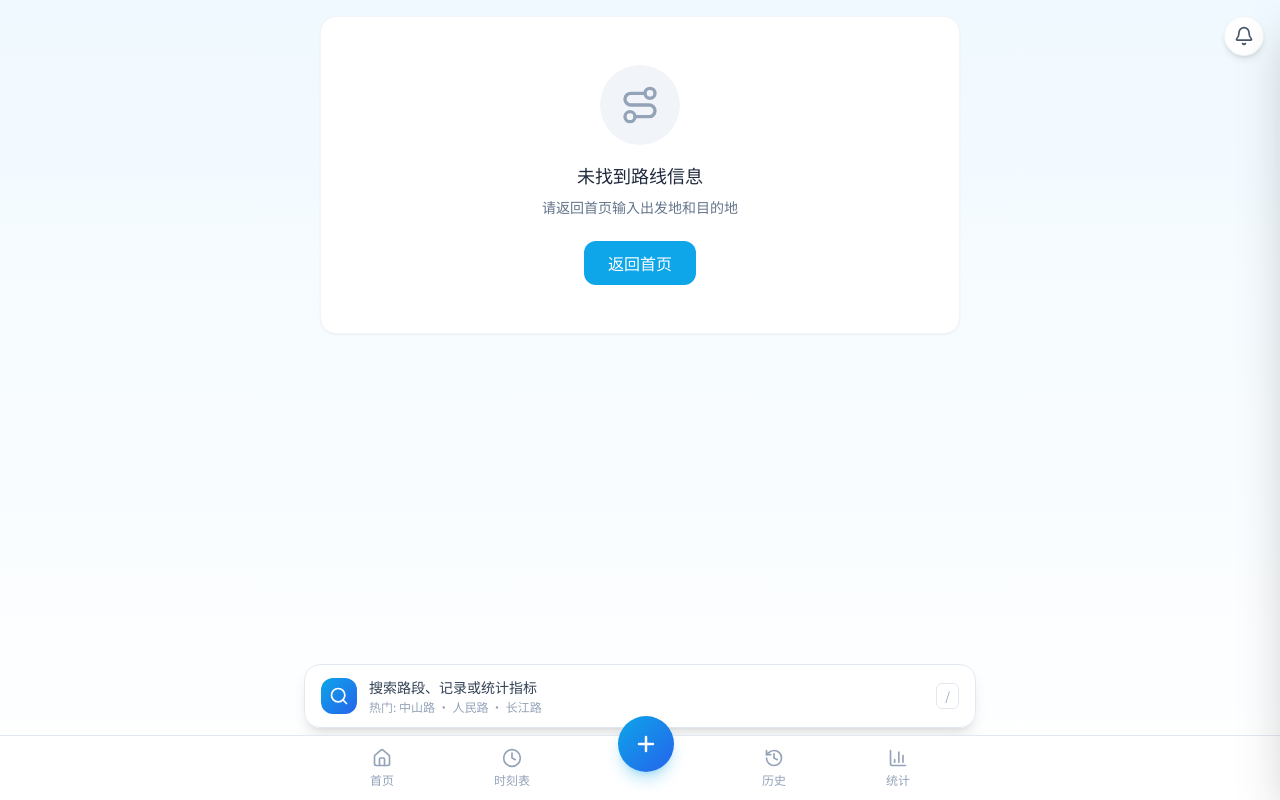
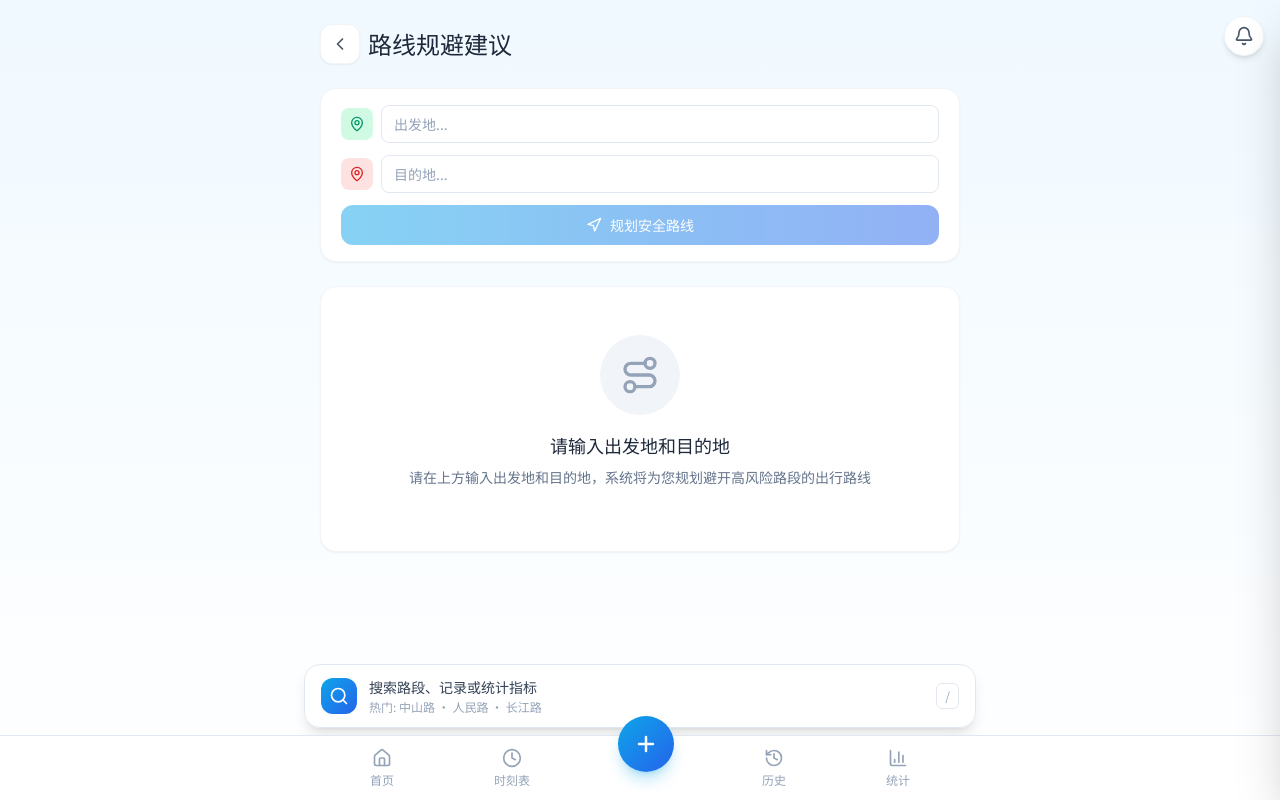
Before and after one commit to DDD520-DEL/ljy-31, a React (Vite) app: page /route in a window 1280 px wide. Built offline with nearby package versions, Linux system fonts and the light colour scheme.

Commit message:
.4016937876353100:2b03a98b94b1f916c801a026192545c7_6a383f8ed38624db40fd9af3.6a384463d38624db40fd9f6a.6a38446394a2145adda6dd34:Trae CN.T(2026/6/22 04:06:59)

```diff
--- a/src/pages/Dashboard.tsx
+++ b/src/pages/Dashboard.tsx
@@ -187,14 +187,12 @@ export default function Dashboard() {
             </div>
             <button
               onClick={() => {
-                if (origin.trim() && destination.trim()) {
-                  const params = new URLSearchParams();
-                  params.set('origin', origin.trim());
-                  params.set('destination', destination.trim());
-                  navigate(`/route?${params.toString()}`);
-                }
+                const params = new URLSearchParams();
+                if (origin.trim()) params.set('origin', origin.trim());
+                if (destination.trim()) params.set('destination', destination.trim());
+                navigate(`/route?${params.toString()}`);
               }}
-              disabled={!origin.trim() || !destination.trim()}
+              disabled={false}
               className="w-full py-2.5 rounded-xl bg-gradient-to-r from-sky-500 to-blue-600 text-white font-medium text-sm flex items-center justify-center gap-2 disabled:opacity-50 disabled:cursor-not-allowed hover:opacity-90 transition-opacity"
             >
               <Navigation className="w-4 h-4" />
--- a/src/pages/RouteResult.tsx
+++ b/src/pages/RouteResult.tsx
@@ -30,19 +30,29 @@ export default function RouteResult() {
   const weather = useWeather();
   const getWeatherAdjustment = useGetWeatherAdjustment();
   const [selectedRouteId, setSelectedRouteId] = useState<string | null>(null);
-  const [isCalculating, setIsCalculating] = useState(true);
+  const [isCalculating, setIsCalculating] = useState(false);
 
   const searchParams = new URLSearchParams(location.search);
-  const origin = searchParams.get('origin') || '';
-  const destination = searchParams.get('destination') || '';
+  const urlOrigin = searchParams.get('origin') || '';
+  const urlDestination = searchParams.get('destination') || '';
+  const focusRoad = searchParams.get('focusRoad') || '';
   const departureTime = searchParams.get('departureTime') || '';
 
+  const [originInput, setOriginInput] = useState(urlOrigin);
+  const [destinationInput, setDestinationInput] = useState(urlDestination);
+  const [calculatedOrigin, setCalculatedOrigin] = useState('');
+  const [calculatedDestination, setCalculatedDestination] = useState('');
+
   const routeResult = useMemo(() => {
-    if (!origin || !destination) return null;
+    if (!calculatedOrigin || !calculatedDestination) return null;
 
     const weatherAdjFn = (prob: number) => getWeatherAdjustment(prob).adjustedProbability;
-    return calculateRouteAvoidance(predictions, { origin, destination, departureTime }, weatherAdjFn);
-  }, [predictions, origin, destination, departureTime, getWeatherAdjustment]);
+    return calculateRouteAvoidance(
+      predictions,
+      { origin: calculatedOrigin, destination: calculatedDestination, departureTime },
+      weatherAdjFn
+    );
+  }, [predictions, calculatedOrigin, calculatedDestination, departureTime, getWeatherAdjustment]);
 
   useEffect(() => {
     if (routeResult) {
@@ -50,6 +60,30 @@ export default function RouteResult() {
       setSelectedRouteId(routeResult.bestRouteId);
     }
   }, [routeResult]);
+
+  const handleCalculateRoute = () => {
+    if (!originInput.trim() || !destinationInput.trim()) return;
+    setIsCalculating(true);
+    setCalculatedOrigin(originInput.trim());
+    setCalculatedDestination(destinationInput.trim());
+
+    const params = new URLSearchParams();
+    params.set('origin', originInput.trim());
+    params.set('destination', destinationInput.trim());
+    if (departureTime) params.set('departureTime', departureTime);
+    navigate(`/route?${params.toString()}`, { replace: true });
+  };
+
+  const hasResult = calculatedOrigin && calculatedDestination;
+
+  useEffect(() => {
+    if (urlOrigin && urlDestination && !hasResult) {
+      setOriginInput(urlOrigin);
+      setDestinationInput(urlDestination);
+      setCalculatedOrigin(urlOrigin);
+      setCalculatedDestination(urlDestination);
+    }
+  }, [urlOrigin, urlDestination, hasResult]);
 
   const selectedRoute = routeResult?.routes.find((r) => r.id === selectedRouteId);
 
@@ -84,39 +118,6 @@ export default function RouteResult() {
     }
   };
 
-  if (!origin || !destination) {
-    return (
-      <div className="p-4">
-        <Card>
-          <CardContent className="text-center py-12">
-            <div className="w-20 h-20 mx-auto rounded-full bg-slate-100 flex items-center justify-center mb-4">
-              <Route className="w-10 h-10 text-slate-400" />
-            </div>
-            <h3 className="text-lg font-semibold text-slate-800 mb-2">未找到路线信息</h3>
-            <p className="text-slate-500 text-sm mb-6">请返回首页输入出发地和目的地</p>
-            <button
-              onClick={() => navigate('/')}
-              className="px-6 py-2.5 bg-sky-500 text-white rounded-xl font-medium hover:bg-sky-600 transition-colors"
-            >
-              返回首页
-            </button>
-          </CardContent>
-        </Card>
-      </div>
-    );
-  }
-
-  if (isCalculating || !routeResult) {
-    return (
-      <div className="p-4 flex items-center justify-center min-h-[60vh]">
-        <div className="text-center">
-          <div className="animate-spin w-10 h-10 border-4 border-sky-500 border-t-transparent rounded-full mx-auto mb-4" />
-          <p className="text-slate-500">正在计算最优路线...</p>
-        </div>
-      </div>
-    );
-  }
-
   return (
     <div className="p-4 space-y-6 pb-8">
       <div className="flex items-center gap-2 pt-2">
@@ -128,12 +129,82 @@ export default function RouteResult() {
         </button>
         <div>
           <h1 className="text-2xl font-bold text-slate-800">路线规避建议</h1>
-          <p className="text-slate-500 text-sm">
-            {origin} <ArrowRight className="w-3 h-3 inline mx-1" /> {destination}
-          </p>
+          {focusRoad && (
+            <p className="text-sm text-emerald-600">从「{focusRoad}」出发，规避高风险路段</p>
+          )}
         </div>
       </div>
 
+      <Card className="bg-white">
+        <CardContent className="py-4 space-y-3">
+          <div className="flex items-center gap-2">
+            <div className="w-8 h-8 rounded-lg bg-emerald-100 flex items-center justify-center flex-shrink-0">
+              <MapPin className="w-4 h-4 text-emerald-600" />
+            </div>
+            <input
+              type="text"
+              value={originInput}
+              onChange={(e) => setOriginInput(e.target.value)}
+              placeholder="出发地..."
+              className="flex-1 px-3 py-2 rounded-lg border border-slate-200 bg-white focus:border-sky-500 focus:ring-2 focus:ring-sky-500/20 outline-none text-sm text-slate-800 placeholder-slate-400"
+            />
+          </div>
+          <div className="flex items-center gap-2">
+            <div className="w-8 h-8 rounded-lg bg-red-100 flex items-center justify-center flex-shrink-0">
+              <MapPin className="w-4 h-4 text-red-600" />
+            </div>
+            <input
+              type="text"
+              value={destinationInput}
+              onChange={(e) => setDestinationInput(e.target.value)}
+              placeholder="目的地..."
+              className="flex-1 px-3 py-2 rounded-lg border border-slate-200 bg-white focus:border-sky-500 focus:ring-2 focus:ring-sky-500/20 outline-none text-sm text-slate-800 placeholder-slate-400"
+            />
+          </div>
+          <button
+            onClick={handleCalculateRoute}
+            disabled={!originInput.trim() || !destinationInput.trim() || isCalculating}
+            className="w-full py-2.5 rounded-xl bg-gradient-to-r from-sky-500 to-blue-600 text-white font-medium text-sm flex items-center justify-center gap-2 disabled:opacity-50 disabled:cursor-not-allowed hover:opacity-90 transition-opacity"
+          >
+            {isCalculating ? (
+              <><RefreshCw className="w-4 h-4 animate-spin" /> 计算中...</>
+            ) : (
+              <><Navigation className="w-4 h-4" /> {hasResult ? '重新规划路线' : '规划安全路线'}</>
+            )}
+          </button>
+        </CardContent>
+      </Card>
+
+      {isCalculating && (
+        <div className="flex items-center justify-center py-8">
+          <div className="text-center">
+            <div className="animate-spin w-10 h-10 border-4 border-sky-500 border-t-transparent rounded-full mx-auto mb-4" />
+            <p className="text-slate-500">正在计算最优路线...</p>
+          </div>
+        </div>
+      )}
+
+      {!hasResult && !isCalculating && (
+        <Card>
+          <CardContent className="text-center py-12">
+            <div className="w-20 h-20 mx-auto rounded-full bg-slate-100 flex items-center justify-center mb-4">
+              <Route className="w-10 h-10 text-slate-400" />
+            </div>
+            <h3 className="text-lg font-semibold text-slate-800 mb-2">
+              {focusRoad ? '请输入目的地' : '请输入出发地和目的地'}
+            </h3>
+            <p className="text-slate-500 text-sm mb-4">
+              {focusRoad
+                ? `已将「${focusRoad}」设为出发地，请在上方输入您的目的地`
+                : '请在上方输入出发地和目的地，系统将为您规划避开高风险路段的出行路线'
+              }
+            </p>
+          </CardContent>
+        </Card>
+      )}
+
+      {hasResult && routeResult && !isCalculating && (
+        <>
           <Card className="bg-gradient-to-r from-sky-500 to-blue-600 text-white border-0 overflow-hidden">
             <CardContent className="py-5">
               <div className="flex items-center justify-between">
@@ -143,9 +214,9 @@ export default function RouteResult() {
                   </div>
                   <div>
                     <div className="flex items-center gap-2 mb-1">
-                  <span className="font-medium">{origin}</span>
+                      <span className="font-medium">{calculatedOrigin}</span>
                       <ArrowRight className="w-4 h-4 text-sky-200" />
-                  <span className="font-medium">{destination}</span>
+                      <span className="font-medium">{calculatedDestination}</span>
                     </div>
                     <p className="text-sm text-sky-100">
                       共 {routeResult.routes.length} 条路线可选
@@ -310,6 +381,8 @@ export default function RouteResult() {
           </div>
         </CardContent>
       </Card>
+        </>
+      )}
     </div>
   );
 }
--- a/src/pages/Schedule.tsx
+++ b/src/pages/Schedule.tsx
@@ -367,7 +367,7 @@ export default function Schedule() {
                           onClick={() => {
                             const params = new URLSearchParams();
                             params.set('origin', prediction.roadName);
-                            params.set('destination', '目的地');
+                            params.set('focusRoad', prediction.roadName);
                             navigate(`/route?${params.toString()}`);
                           }}
                           className="w-full flex items-center justify-between p-3 rounded-xl bg-gradient-to-r from-emerald-50 to-teal-50 border border-emerald-200 hover:border-emerald-300 transition-all hover:shadow-sm"
@@ -378,7 +378,7 @@ export default function Schedule() {
                             </div>
                             <div className="text-left">
                               <p className="text-sm font-medium text-emerald-800">可规避</p>
-                              <p className="text-xs text-emerald-600">查看该路段风险较高，规划安全出行建议</p>
+                              <p className="text-xs text-emerald-600">以该路段为起点，规划安全出行路线</p>
                             </div>
                           </div>
                           <ChevronRight className="w-5 h-5 text-emerald-500" />
```
Lines whose indentation alone changed are shown as unchanged.
